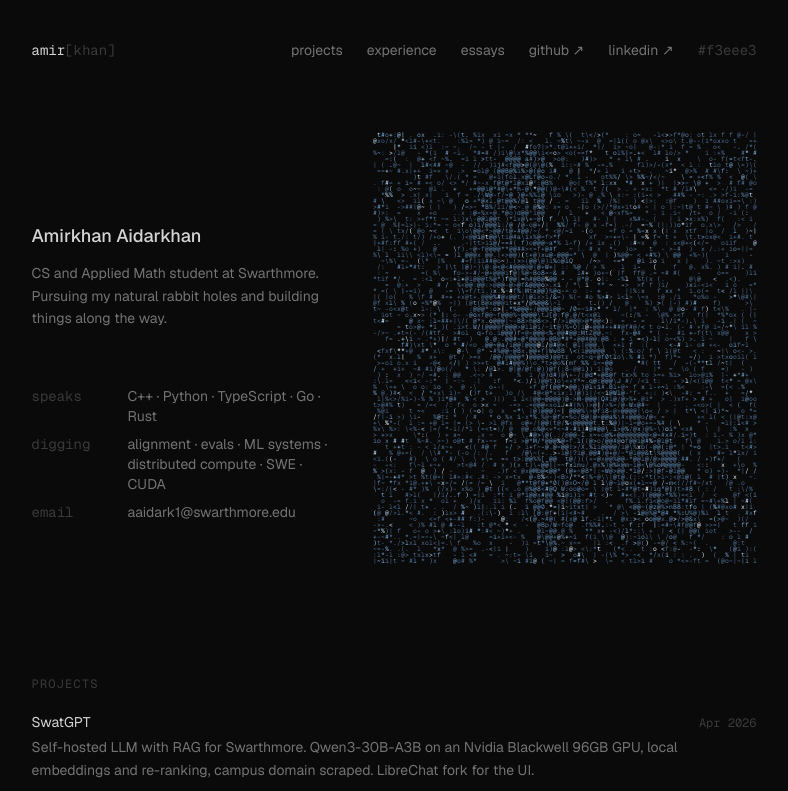
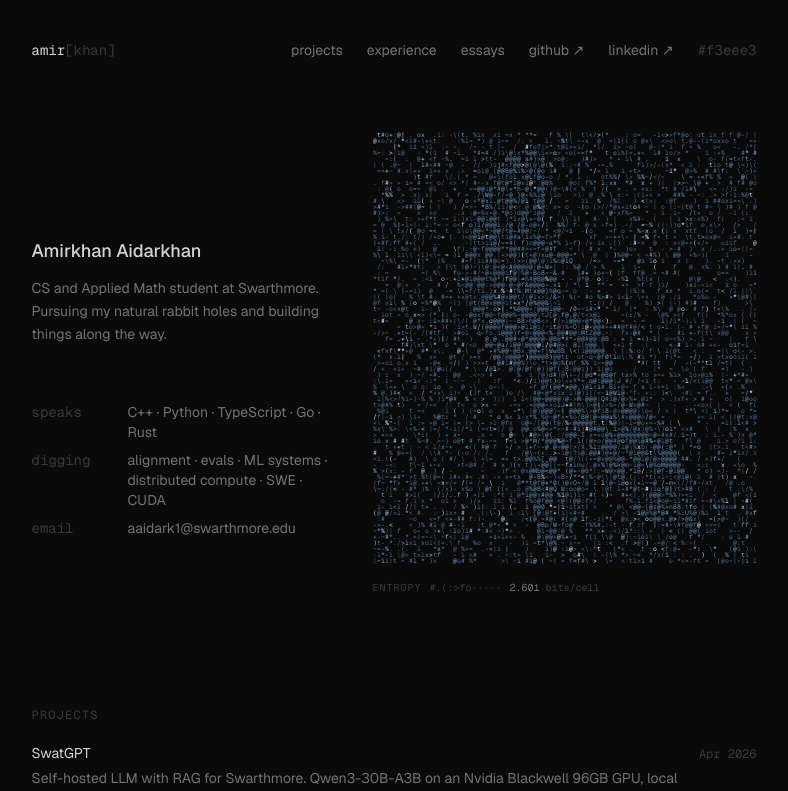
Before and after one commit to aidxhxr/aidxhxr-dev, a Next.js app: page / in a window 1280 px wide. Shown: the top 791 px of the page, without its empty margins (246-1034 px from the left). Built offline with nearby package versions, Linux system fonts and the light colour scheme.

Commit message:
feat(home): add live entropy meter under ascii hero

```diff
--- a/app/page.tsx
+++ b/app/page.tsx
@@ -7,7 +7,7 @@ export default function Home() {
 
   return (
     <div className="max-w-[773px] mx-auto px-6 py-10 sm:py-16 space-y-14">
-      <div className="flex min-h-[calc(100svh-108px)] flex-col gap-8 sm:min-h-[calc(100svh-132px)] md:min-h-0 md:flex-row md:items-center md:gap-10">
+      <div className="flex min-h-[calc(100svh-148px)] flex-col gap-8 sm:min-h-[calc(100svh-196px)] md:min-h-0 md:flex-row md:items-center md:gap-10">
         <div className="space-y-10 md:space-y-14 md:flex-1 min-w-0">
           <section className="rise">
             <h1 className="text-fg text-lg font-medium mb-3">
--- a/components/ascii-morph.tsx
+++ b/components/ascii-morph.tsx
@@ -18,6 +18,10 @@ const DIM = 0.3;
 const CHAOS = "@#%*+=~-:.oxiltf/\\|()<>";
 const N = ASCII_COLS * ASCII_ROWS;
 const ASPECT = (ASCII_COLS * CELL_W) / (ASCII_ROWS * CELL_H);
+const H_MAX = Math.log2(CHAOS.length);
+const METER = 12;
+const METER_FULL = CHAOS.slice(0, METER);
+const METER_QUIET = "·".repeat(METER);
 
 const GLYPHS = (() => {
   const s = new Set<string>(CHAOS);
@@ -72,6 +76,8 @@ export default function AsciiMorph() {
   const boxRef = useRef<HTMLDivElement>(null);
   const canvasRef = useRef<HTMLCanvasElement>(null);
   const quoteRef = useRef<HTMLQuoteElement>(null);
+  const meterRef = useRef<HTMLSpanElement>(null);
+  const bitsRef = useRef<HTMLSpanElement>(null);
   const atlasRef = useRef<HTMLCanvasElement | null>(null);
   const staticDrawRef = useRef<(() => void) | null>(null);
   const buildRef = useRef<(() => void) | null>(null);
@@ -110,7 +116,9 @@ export default function AsciiMorph() {
     const canvas = canvasRef.current;
     const quote = quoteRef.current;
     const box = boxRef.current;
-    if (!canvas || !quote || !box) return;
+    const meter = meterRef.current;
+    const bits = bitsRef.current;
+    if (!canvas || !quote || !box || !meter || !bits) return;
     const dpr = Math.min(2, window.devicePixelRatio || 1);
     const ctx = canvas.getContext("2d")!;
     const reduce = window.matchMedia("(prefers-reduced-motion: reduce)").matches;
@@ -165,6 +173,8 @@ export default function AsciiMorph() {
       fit();
       const ro = new ResizeObserver(fit);
       ro.observe(box);
+      meter.textContent = METER_QUIET;
+      bits.textContent = "0.000";
       showQuote(0, true);
       return () => {
         staticDrawRef.current = null;
@@ -187,6 +197,7 @@ export default function AsciiMorph() {
     const ptr = { x: 0, y: 0, tx: 0, ty: 0, a: 0, ta: 0 };
     let quoteOn = false;
     let raf = 0;
+    let meterBucket = -1;
     const start = performance.now();
 
     const tick = (now: number) => {
@@ -228,6 +239,7 @@ export default function AsciiMorph() {
       const bucket = (now / 55) | 0;
       const lamp = ptr.a > 0.01;
       const wt = now * 0.0011;
+      let unlockedN = 0;
       ctx.clearRect(0, 0, canvas.width, canvas.height);
       let i = 0;
       for (let y = 0; y < ASCII_ROWS; y++) {
@@ -251,6 +263,7 @@ export default function AsciiMorph() {
               b += (1 - BASE) * glow * glow;
             }
           } else {
+            unlockedN++;
             glyph = CHAOS[(i * 31 + bucket * 101 + ((rnd[i] * 89) | 0)) % CHAOS.length];
             b = DIM;
             if (seg === "dissolve") {
@@ -266,6 +279,18 @@ export default function AsciiMorph() {
           }
           blit(x, y, glyph, Math.min(1, b));
         }
+      }
+
+      const mb = (now / 90) | 0;
+      if (mb !== meterBucket) {
+        meterBucket = mb;
+        const h = (unlockedN / N) * H_MAX;
+        const fill = Math.round((h / H_MAX) * METER);
+        let m = "";
+        for (let k = 0; k < METER; k++)
+          m += k < fill ? CHAOS[(k * 7 + mb * 13 + k * k) % CHAOS.length] : "·";
+        meter.textContent = m;
+        bits.textContent = h.toFixed(3);
       }
 
       const wantQuote = seg === "hold" || (seg === "resolve" && p > 0.55);
@@ -308,6 +333,19 @@ export default function AsciiMorph() {
           className="block select-none"
         />
       </div>
+      <div
+        aria-hidden="true"
+        className="flex w-full max-w-72 items-baseline gap-2 self-center font-mono text-[10px] text-dim select-none md:max-w-[384px] md:self-start"
+      >
+        <span className="uppercase tracking-widest">entropy</span>
+        <span ref={meterRef}>{METER_FULL}</span>
+        <span className="tabular-nums">
+          <span ref={bitsRef} className="text-muted">
+            {H_MAX.toFixed(3)}
+          </span>{" "}
+          bits/cell
+        </span>
+      </div>
       <div className="min-h-10 w-full max-w-72 self-center md:max-w-[384px] md:self-start">
         <blockquote
           ref={quoteRef}
```
